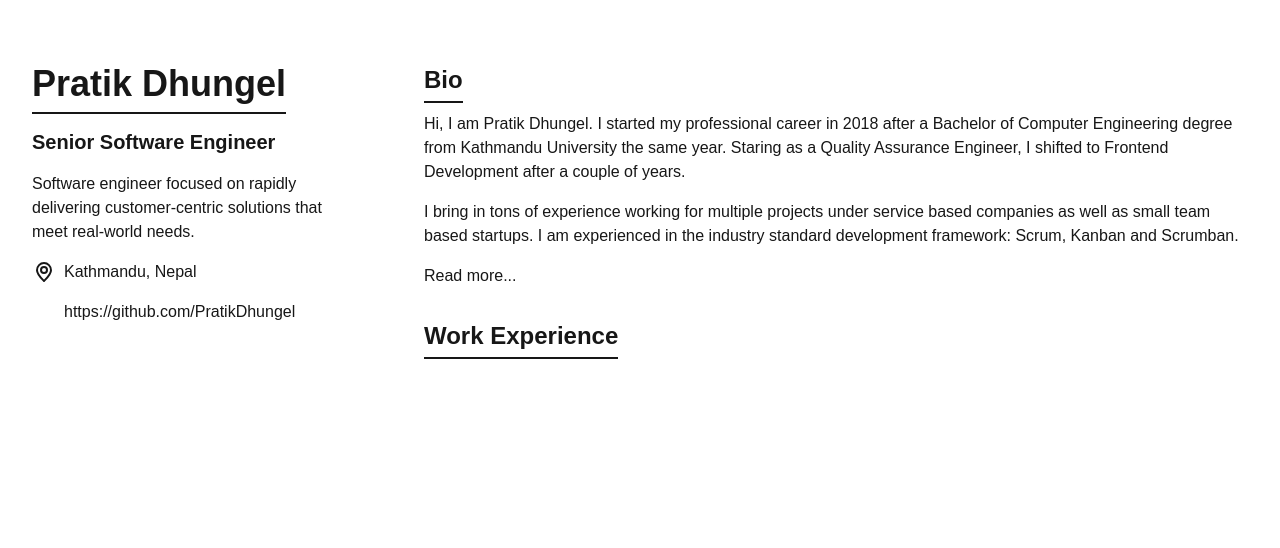
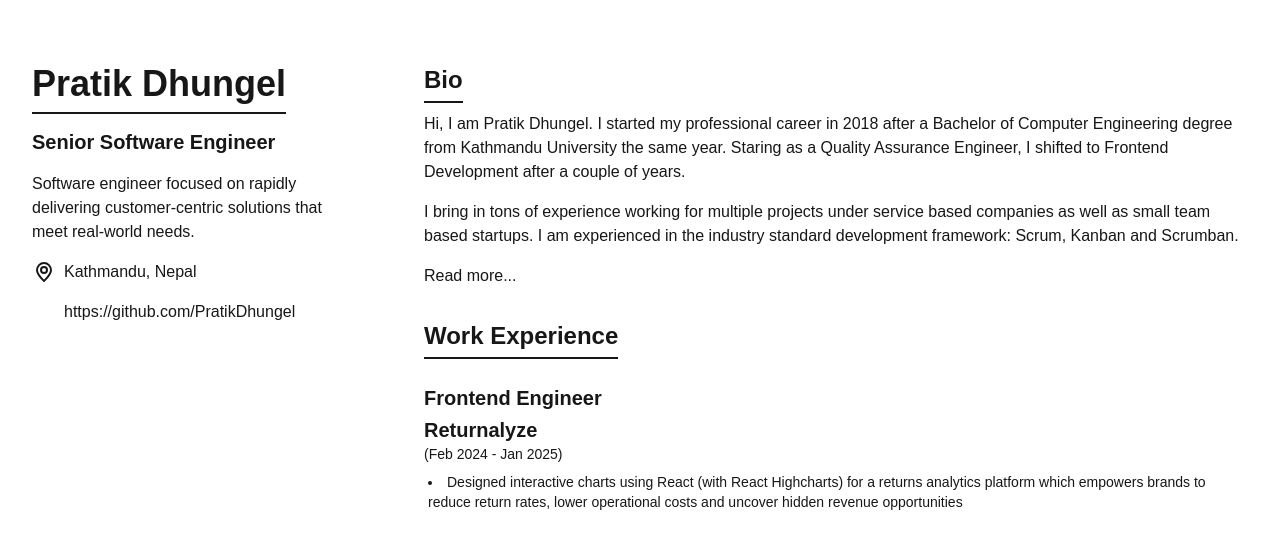
Before and after one commit to PratikDhungel/portfolio, a Next.js app: page / in a window 1280 px wide. Shown: the top 548 px of the page. Built offline with nearby package versions, Linux system fonts and the light colour scheme.

Commit message:
Portfolio: Create work experience section for recent work

```diff
--- a/src/components/WorkExperience.tsx
+++ b/src/components/WorkExperience.tsx
@@ -1,9 +1,33 @@
 const WorkExperience = () => {
   return (
     <div>
-      <p className="text-2xl mb-4">
-        <strong className="border-b-2 pb-2">Work Experience</strong>
-      </p>
+      <div>
+        <p className="text-2xl mb-8">
+          <strong className="border-b-2 pb-2">Work Experience</strong>
+        </p>
+      </div>
+
+      <div>
+        <div>
+          <p className="text-xl mb-1">
+            <strong>Frontend Engineer</strong>
+          </p>
+          <p className="text-xl">
+            <strong>Returnalyze</strong>
+          </p>
+
+          <p className="text-sm mb-2">(Feb 2024 - Jan 2025)</p>
+
+          <div>
+            <ul className="list-disc list-inside ml-1">
+              <li className="text-sm">
+                Designed interactive charts using React (with React Highcharts) for a returns analytics platform which
+                empowers brands to reduce return rates, lower operational costs and uncover hidden revenue opportunities
+              </li>
+            </ul>
+          </div>
+        </div>
+      </div>
     </div>
   )
 }
```
